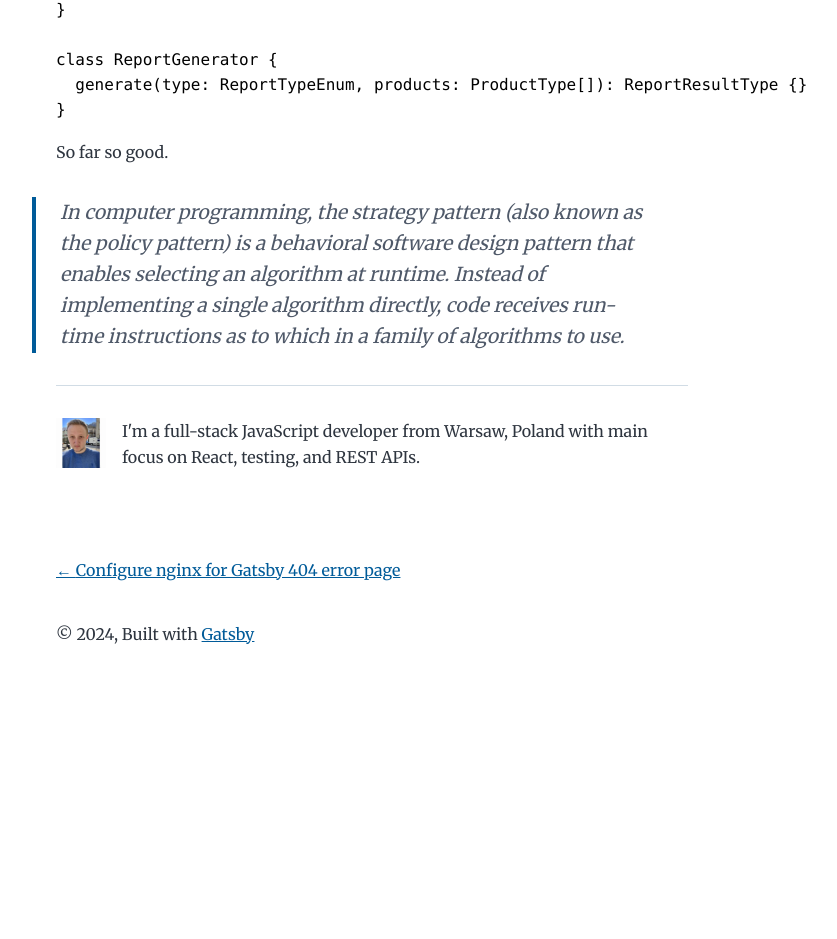
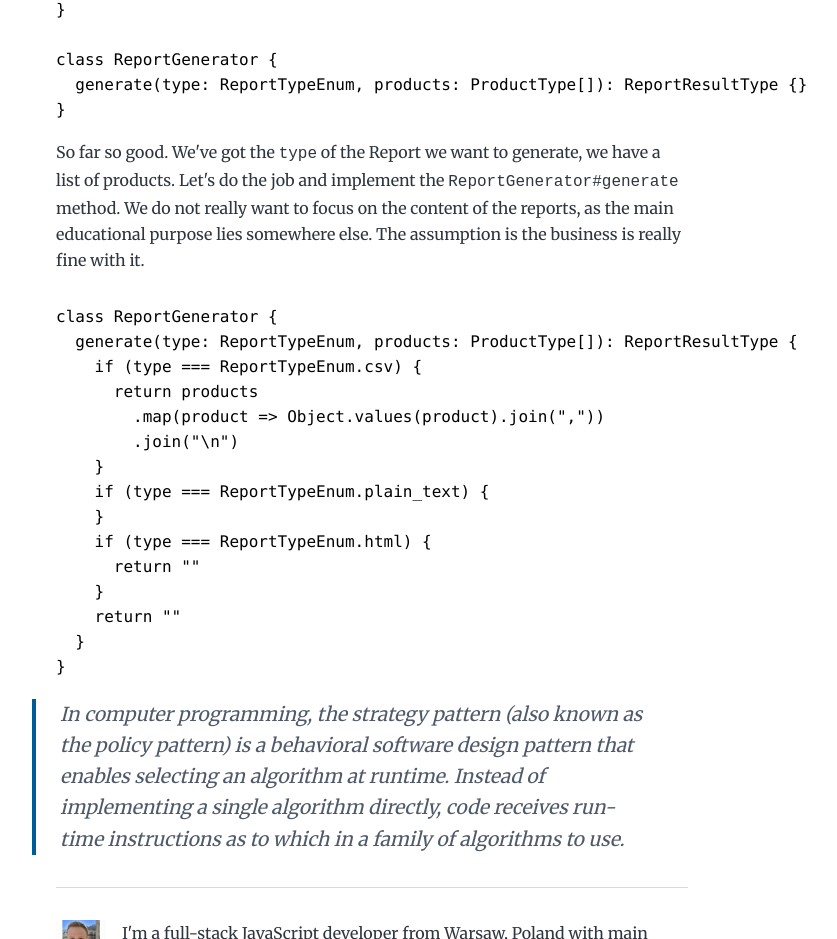
Before and after one commit to bgord/blog, a Gatsby site: page /strategy-design-pattern-in-typescript/ in a window 1280 px wide. Shown: the part 1092-2031 px from the top of the page, without its empty margins (268-1105 px from the left). Before the commit the page ends 1802 px from the top, so only its background shows below. Built offline with nearby package versions, Linux system fonts and the light colour scheme; Gatsby itself is replaced by a stand-in of ours; some packages are replaced by stand-ins of ours; code samples lack their colours.

Commit message:
step: add naive csv report implementation

````diff
--- a/content/blog/strategy-design-pattern-in-typescript/index.md
+++ b/content/blog/strategy-design-pattern-in-typescript/index.md
@@ -43,6 +43,24 @@ class ReportGenerator {
 }
 ```
 
-So far so good.
+So far so good. We've got the `type` of the Report we want to generate, we have a list of products. Let's do the job and implement the `ReportGenerator#generate` method. We do not really want to focus on the content of the reports, as the main educational purpose lies somewhere else. The assumption is the business is really fine with it.
+
+```typescript
+class ReportGenerator {
+  generate(type: ReportTypeEnum, products: ProductType[]): ReportResultType {
+    if (type === ReportTypeEnum.csv) {
+      return products
+        .map(product => Object.values(product).join(","))
+        .join("\n")
+    }
+    if (type === ReportTypeEnum.plain_text) {
+    }
+    if (type === ReportTypeEnum.html) {
+      return ""
+    }
+    return ""
+  }
+}
+```
 
 > In computer programming, the strategy pattern (also known as the policy pattern) is a behavioral software design pattern that enables selecting an algorithm at runtime. Instead of implementing a single algorithm directly, code receives run-time instructions as to which in a family of algorithms to use.
````
